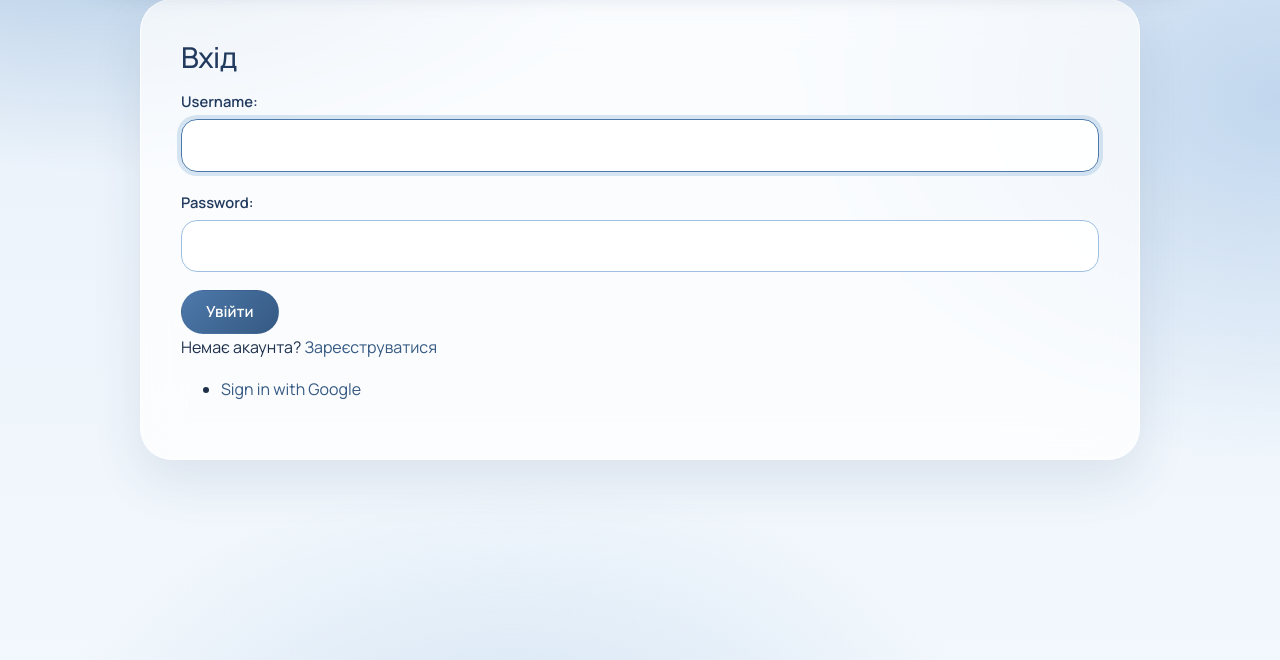
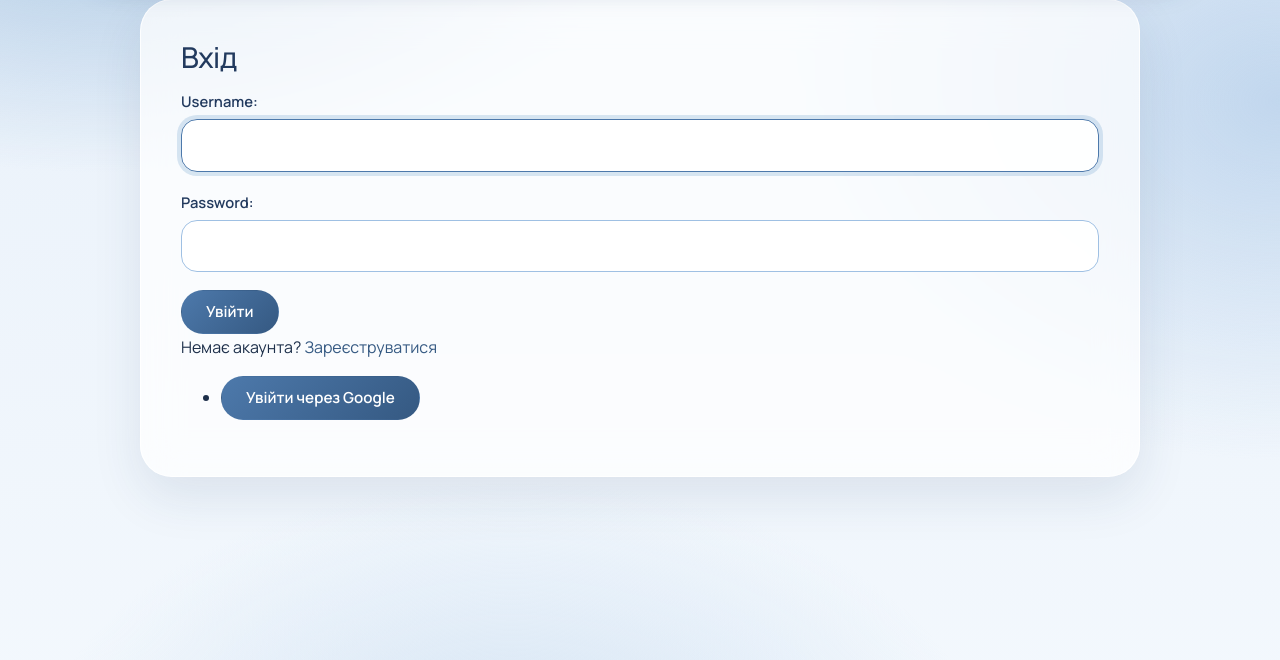
Before and after one commit to SophiaBalog/Learniva, a Django app: page /accounts/login/ in a window 1280 px wide. Shown: the part 99-759 px from the top of the page. Run offline with Django 5.2, Linux system fonts and the light colour scheme.

Commit message:
update login.html

```diff
--- a/learniva_app/templates/registration/login.html
+++ b/learniva_app/templates/registration/login.html
@@ -11,9 +11,11 @@
     <div class="social">
         <ul>
             <li class="google">
-                <a href="{% url 'social:begin' 'google-oauth2' %}">
-                Sign in with Google
-                </a>
+                <form action="{% url 'social:begin' 'google-oauth2' %}" method="post">
+                    {% csrf_token %}
+                    <input type="hidden" name="next" value="{{ next }}">
+                    <button type="submit" class="btn">Увійти через Google</button>
+                </form>
             </li>
         </ul>
     </div>
```
